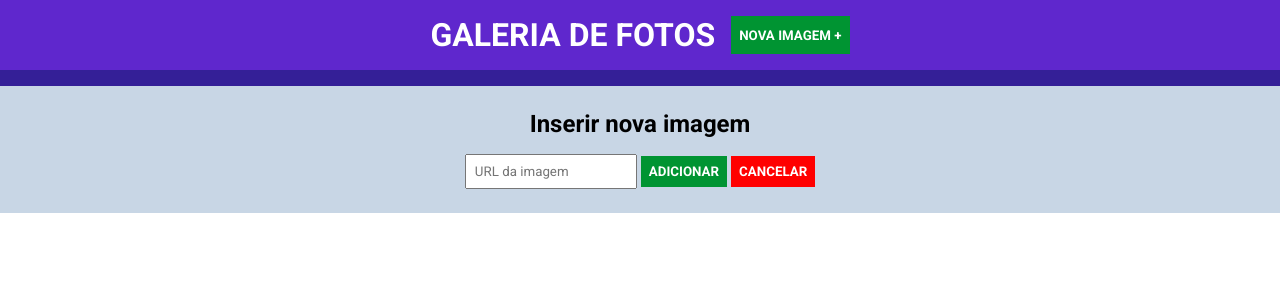
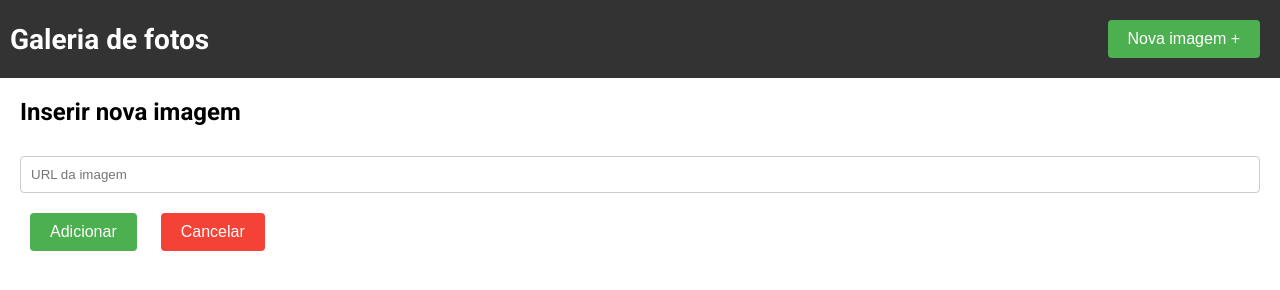
Before and after one commit to CleitonLahm/JQUERY, a plain HTML site: page index.html in a window 1280 px wide. Drawn offline with nearby package versions, Linux system fonts and the light colour scheme.

Commit message:
add new style css

```diff
--- a/main.css
+++ b/main.css
@@ -1,49 +1,79 @@
-*{
+body {
+  font-family: 'Roboto', sans-serif;
   margin: 0;
   padding: 0;
-  box-sizing: border-box;
-  text-decoration: none;
-  list-style: none;
-  font-family: Roboto, sans-serif;
 }
 
 header {
-  background-color: #5f27cd;
-  padding: 16px 0;
+  background-color: #333;
   color: #fff;
   display: flex;
-  border-bottom: 16px solid #341f97;
-  justify-content: center;
-  text-transform: uppercase;
+  justify-content: space-between;
+  align-items: center;
+  padding: 10px;
 }
 
-header button{
-  margin-left: 16px;
+h1 {
+  margin: 0;
+  font-size: 28px;
+}
+
+button {
+  background-color: #4CAF50;
+  color: #fff;
+  border: none;
+  border-radius: 4px;
+  cursor: pointer;
+  font-size: 16px;
+  padding: 10px 20px;
+  margin: 10px;
+}
+
+button.botao-cancelar {
+  background-color: #f44336;
 }
 
 form {
-  background-color: #c8d6e5;
-  padding: 24px 0;
-  text-align: center;
+  margin: 20px;
 }
 
-form h2 {
-  margin-bottom: 16px;
+h2 {
+  font-size: 24px;
+  margin-top: 0;
 }
 
-input, button {
-  padding: 8px;
+input[type="url"] {
+  width: 100%;
+  padding: 10px;
+  margin: 10px 0;
+  box-sizing: border-box;
+  border: none;
+  border-radius: 4px;
+  border: 1px solid #ccc;
 }
 
-button {
-  background-color: #009432;
-  border: none;
-  cursor: pointer;
-  font-weight: bold;
-  text-transform: uppercase;
-  color: #fff;
+input[type="url"]:focus {
+  border-color: #4CAF50;
 }
 
-.botao-cancelar{
-  background-color: red;
+button[type="submit"] {
+  background-color: #4CAF50;
+  color: #fff;
+  border: none;
+  border-radius: 4px;
+  cursor: pointer;
+  font-size: 16px;
+  padding: 10px 20px;
+  margin-right: 10px;
 }
+
+button[type="reset"] {
+  background-color: #f44336;
+  color: #fff;
+  border: none;
+  border-radius: 4px;
+  cursor: pointer;
+  font-size: 16px;
+  padding: 10px 20px;
+  margin-right: 10px;
+}
```
